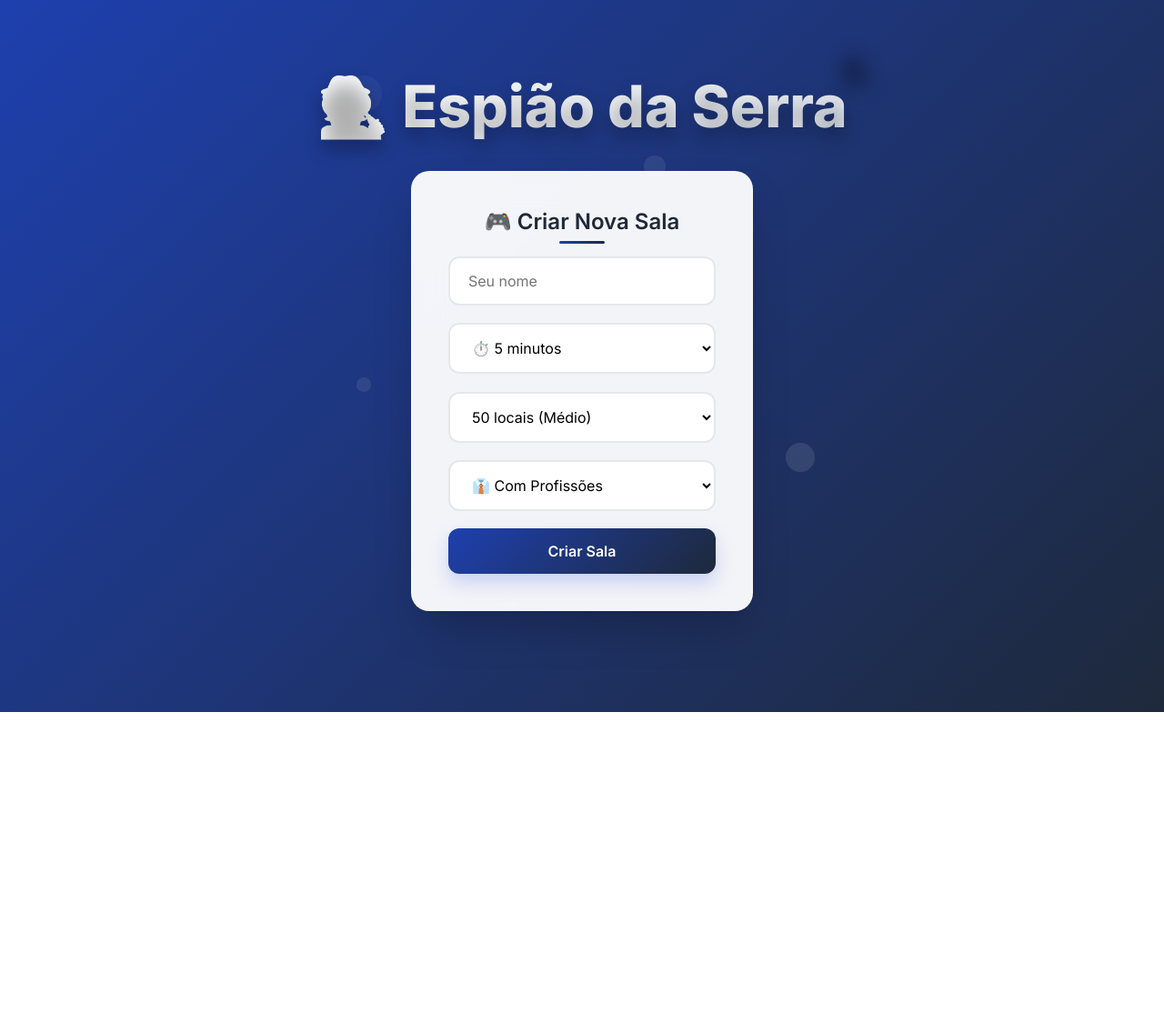
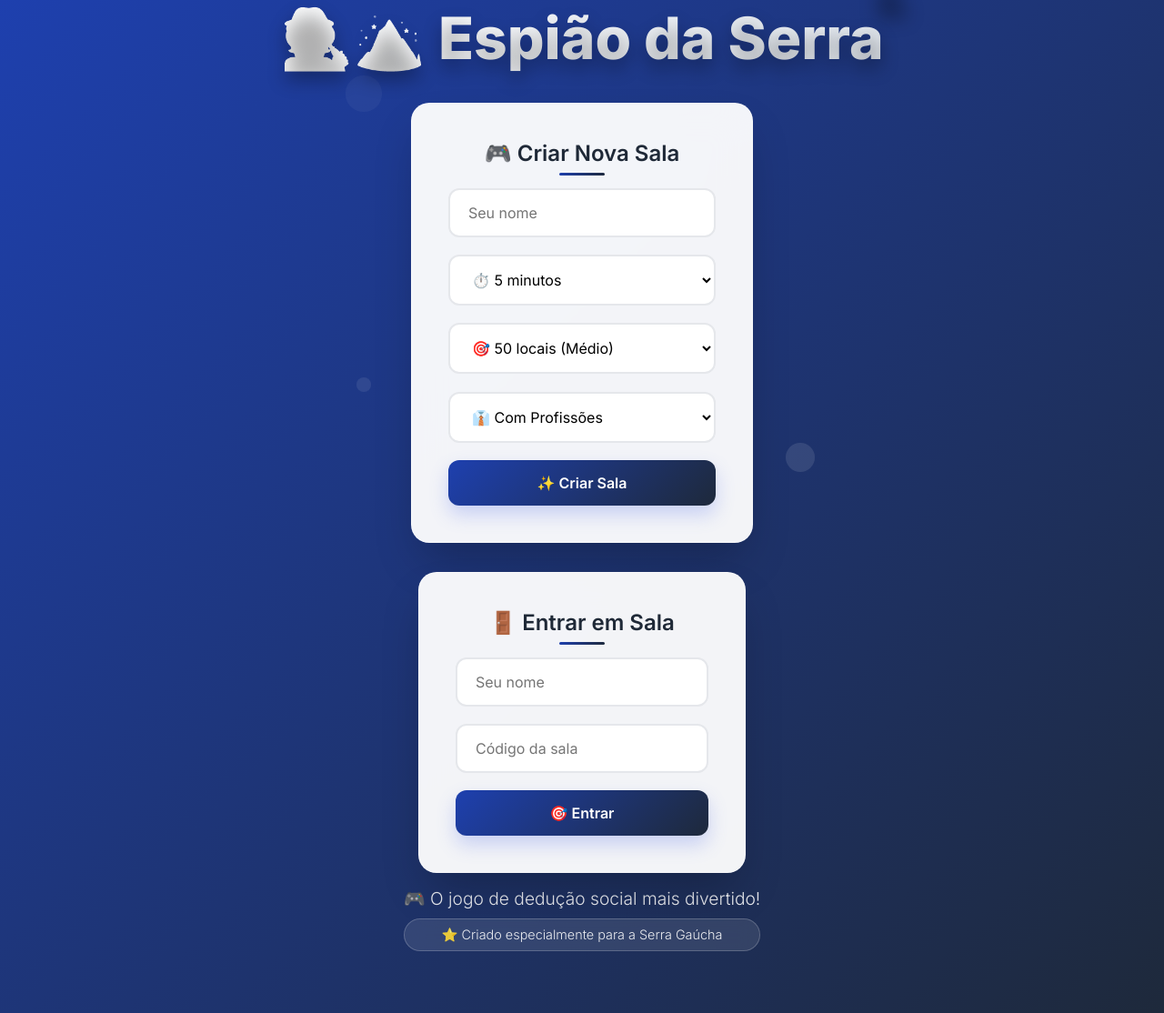
Before and after one commit to lecas456/spyfall-game, a website: page public/index.html in a window 1280 px wide. Shown: the part 17-1131 px from the top of the page at 91% size. Before the commit the page ends 800 px from the top, so only its background shows below. Drawn offline with Linux system fonts and the light colour scheme.

Commit message:
Update index.html

```diff
--- a/public/index.html
+++ b/public/index.html
@@ -8,7 +8,7 @@
 </head>
 <body>
     <div class="container">
-        <h1>🕵️ Espião da Serra</h1>
+	    <h1>🕵️🏔️ Espião da Serra</h1>
 
 	    <div class="card">
 	        <h2>🎮 Criar Nova Sala</h2>
@@ -24,21 +24,38 @@
 	            </select>
 
 	            <select id="locations-count">
-		            <option value="20">20 locais (Muito Fácil)</option>
-		            <option value="30">30 locais (Fácil)</option>
-		            <option value="50" selected>50 locais (Médio)</option>
-		            <option value="80">80 locais (Difícil)</option>
-		            <option value="136">136 locais (Muito Difícil)</option>
+	                <option value="20">🎯 20 locais (Muito Fácil)</option>
+	                <option value="30">🎯 30 locais (Fácil)</option>
+	                <option value="50" selected>🎯 50 locais (Médio)</option>
+	                <option value="80">🎯 80 locais (Difícil)</option>
+	                <option value="136">🎯 136 locais (Muito Difícil)</option>
 	            </select>
 
-		        <!-- NOVO CAMPO -->
 	            <select id="has-professions">
 	                <option value="true" selected>👔 Com Profissões</option>
 	                <option value="false">📍 Só Locais (sem profissões)</option>
 	            </select>
 
-		        <button type="submit">Criar Sala</button>
+	            <button type="submit">✨ Criar Sala</button>
 	        </form>
+	    </div>
+
+	    <!-- ADICIONAR ESTE CARD SE NÃO EXISTIR -->
+	    <div class="card">
+	        <h2>🚪 Entrar em Sala</h2>
+	        <form id="join-room-form">
+	            <input type="text" id="join-name" placeholder="Seu nome" required>
+	            <input type="text" id="room-code" placeholder="Código da sala" required>
+	            <button type="submit">🎯 Entrar</button>
+	        </form>
+	    </div>
+
+	    <div class="subtitle">
+	        <p>🎮 O jogo de dedução social mais divertido!</p>
+	        <div class="brand-tag">
+	            ⭐ Criado especialmente para a Serra Gaúcha
+	        </div>
+	    </div>
 	</div>
 
     <script src="script.js"></script>
```
Lines whose indentation alone changed are shown as unchanged.
